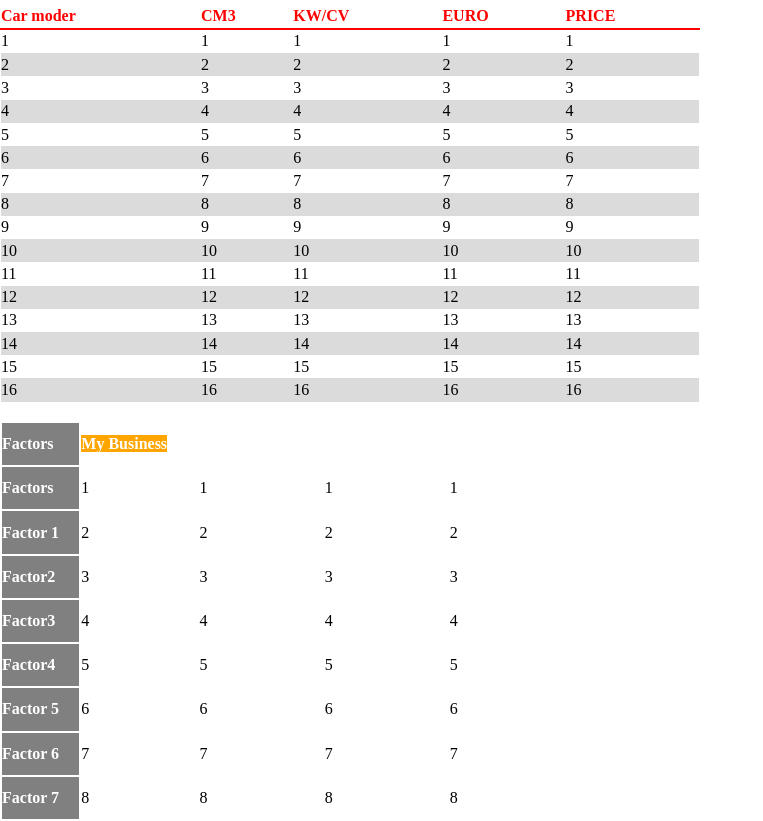
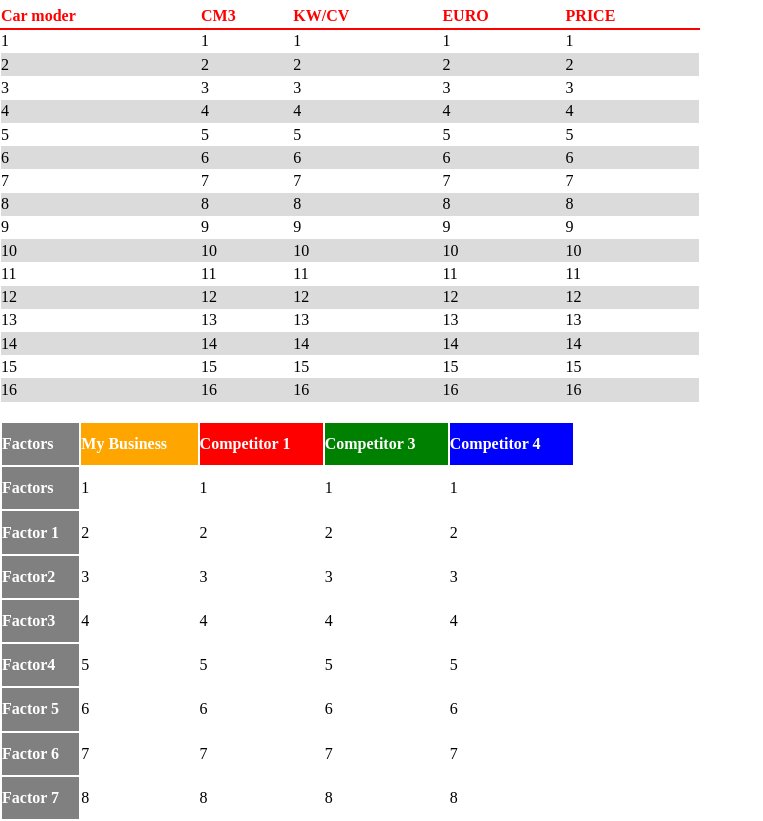
Before and after one commit to Kemkho/HTML-CSS_basics, a plain HTML site: page Task/index.html in a window 1280 px wide. Shown: the part 603-1424 px from the top of the page, without its empty margins (0-763 px from the left). Drawn offline with Linux system fonts and the light colour scheme.

Commit message:
Update style.css

```diff
--- a/Task/CSS/style.css
+++ b/Task/CSS/style.css
@@ -56,3 +56,19 @@
     color: white;
     text-align: start;
    }
+
+.table3 th:nth-child(2) {
+    background-color: orange;
+}
+
+.table3 th:nth-child(3) {
+    background-color: red;
+}
+
+.table3 th:nth-child(4) {
+    background-color: green;
+}
+
+.table3 th:nth-child(5) {
+    background-color: blue;
+}
```
